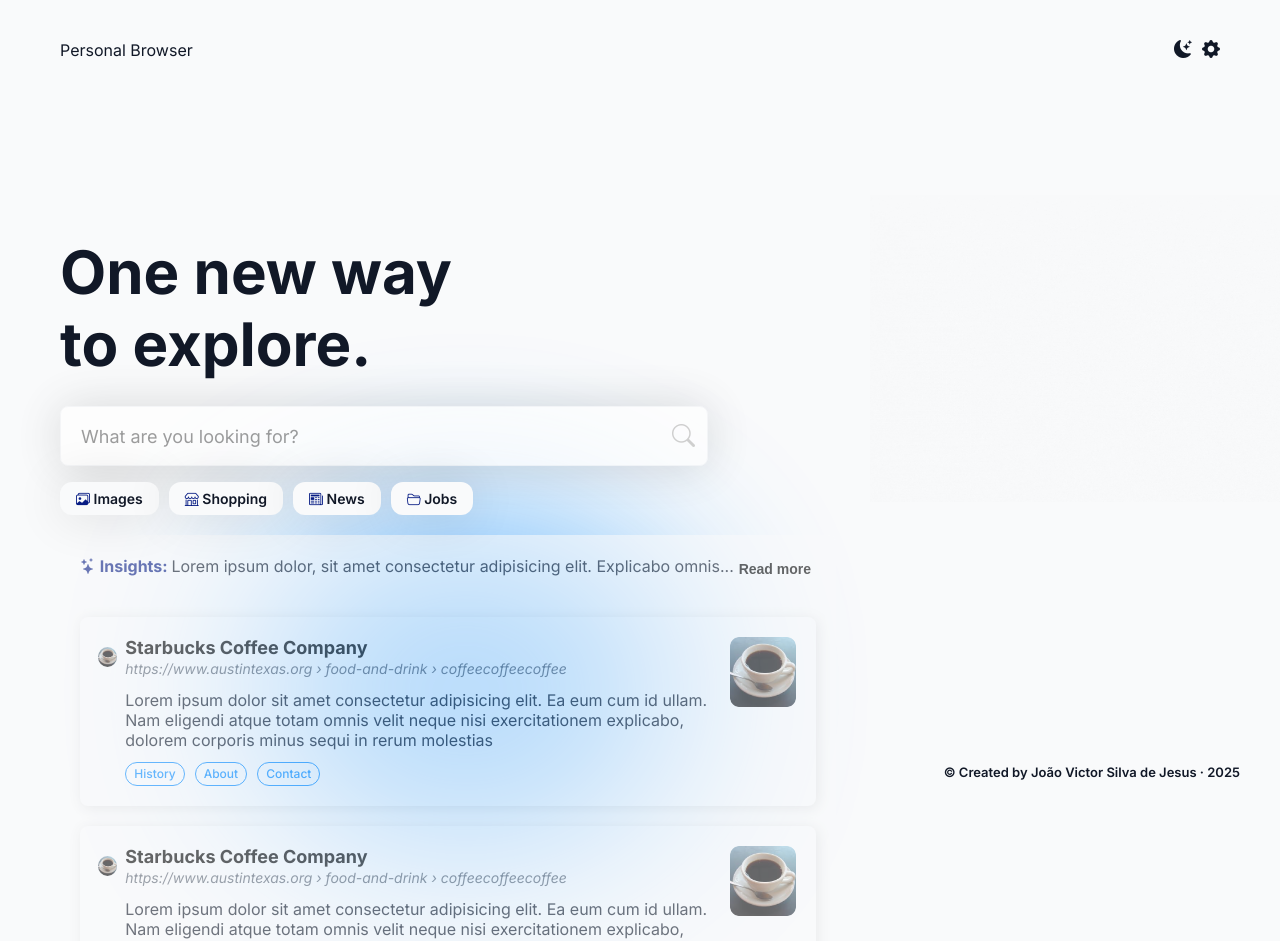
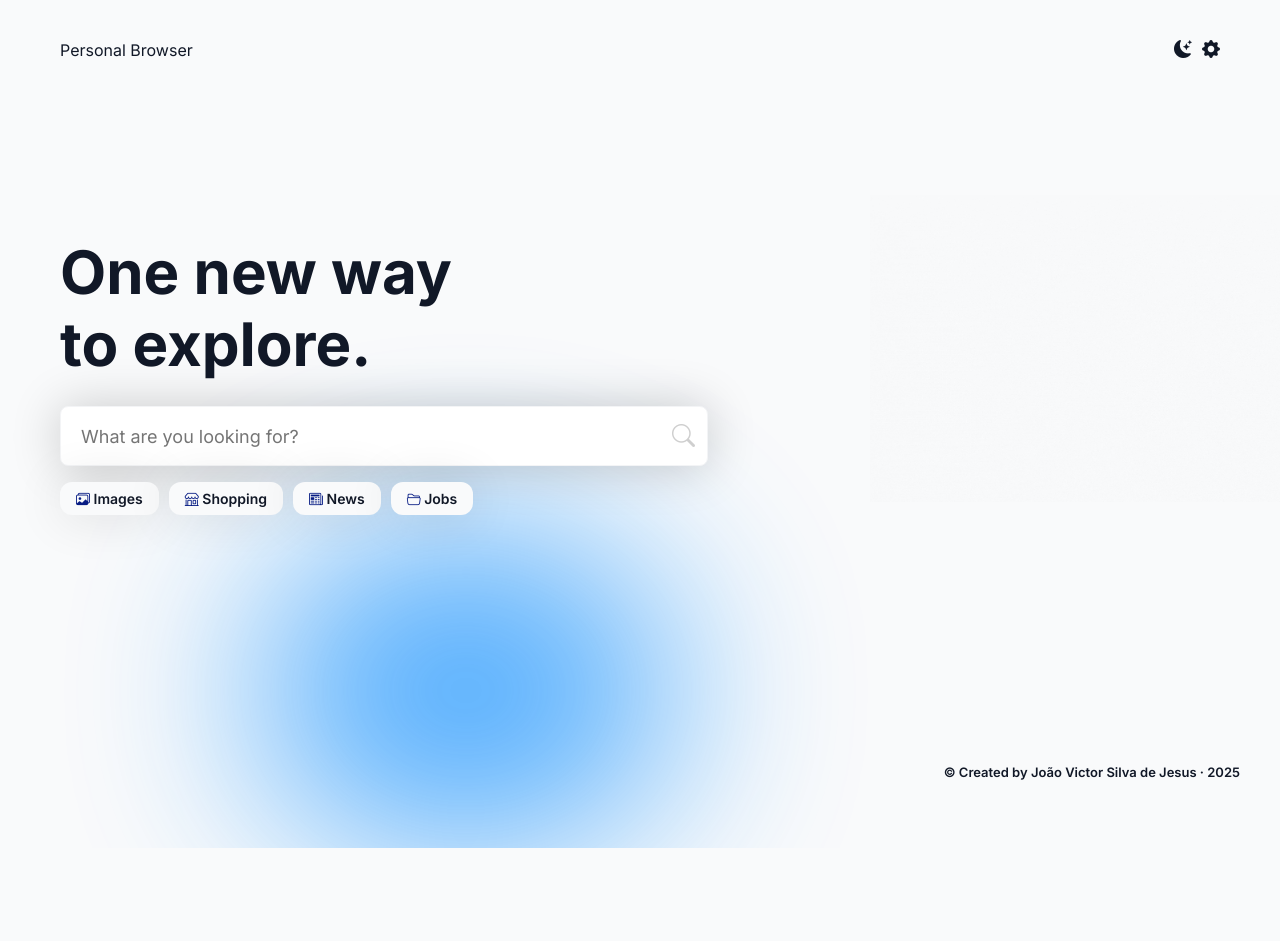
Before and after one commit to joaovsj/Personal-Browser, an Angular app: page / in a window 1280 px wide. Shown: the top 941 px of the page. After the commit the page ends 848 px from the top, so only its background shows below. Built offline with nearby package versions, Linux system fonts and the light colour scheme.

Commit message:
:sparkles: feat: a few changes done

```diff
--- a/src/app/components/general/general.component.html
+++ b/src/app/components/general/general.component.html
@@ -1,16 +1,16 @@
 <section>
     <div class="container">
-        <div class="container__overview">
-
+        <div class="container__overview" [class.expanded]="fullText">
+           <div >
                <p><i class="bi bi-stars"></i><strong> Insights: </strong>
 
                     @if(!this.fullText){
                         {{ text | readmore }}
                     } @else {
                         {{ text}}
-
                     }
                 </p>
+           </div>
 
             <button (click)="toggleFullText()">
                 {{ this.fullText ? "Read less" : "Read more" }}
--- a/src/app/components/general/general.component.scss
+++ b/src/app/components/general/general.component.scss
@@ -7,11 +7,13 @@
         .container{
             width: 100%;
             height: min-content;
-            background-color: var(--bg-color);
-            opacity: .59;
+            background: var(--bg-color);
             border-radius: 8px;
             padding: 20px;
-            color: var(--off-black);
+            color: var(--text-color);
+            box-shadow: 1px 0px 50px rgba(0,0,0,0.1);
+            position: relative;
+            z-index: 1;
 
             &__overview{
                 position: relative;
@@ -20,22 +22,35 @@
                 width: 100%;
                 height: min-content;
                 display: flex;
-                flex-direction: column;
-                transition: 4s;
+                justify-content: center;
 
-                &>p {
-                    line-height: 22px;
-                    transition: 4s;
+                &>div{
+                    width: 90%;
+
+                    &>p {
+                        line-height: 22px;
 
 
-                    strong, i{
-                        color: var(--secondary-color);
+
+                        strong, i{
+                            color: var(--primary-color);
+                        }
                     }
-
                 }
 
+                &.expanded{
+                    flex-direction: column;
+
+                    &>div{
+                        width: 100%;
+                        margin-bottom: 5px;
+                    }
+                }
+
+
+
                 &>button{
-                    position: absolute;
+                    // position: absolute;
                     bottom: 0;
                     font-size: calc(10px + 0.5vmin);
                     align-self: end;
@@ -43,6 +58,8 @@
                     border: none;
                     font-weight: bold;
                     padding: 0 5px;
+                    color: var(--text-color);
+                    transition: .3s;
 
                     &:hover{
                         cursor: pointer;
@@ -58,16 +75,12 @@
                 display: flex;
                 flex-direction: column;
                 gap: 20px;
-                // padding: 20px;
-
 
                 .result{
                     display: flex;
-                    padding: 20px 20px 20px 10px;
+                    padding: 20px 0;
                     border-radius: 8px;
-                    background-color: var(--bg-color);
-
-                    box-shadow: 2px 2px 14px rgba(0,0,0,0.1);
+                    color: var(--text-color);
 
 
                     .result__icon{
@@ -75,8 +88,7 @@
                         display: flex;
                         align-items: start;
                         justify-content: center;
-                        // background-color: tomato;
-                        padding: 10px;
+                        padding-right: 10px;
 
                         img{
                             border-radius: 50%;
@@ -90,7 +102,7 @@
                             text-decoration: none;
                             font-size: calc(14px + 0.5vmin);
                             font-weight: bold;
-                            color: #000;
+                            color: var(--primary-color);
 
                             &:hover{
                                 color: var(--secondary-color);
@@ -99,7 +111,7 @@
 
                         &>span{
                             font-size: calc(10px + 0.5vmin);
-                            color: var(--dark-grey);
+                            color: var(--text-color);
                             opacity: .8;
                             font-style: italic;
                         }
--- a/src/app/components/search/search.component.scss
+++ b/src/app/components/search/search.component.scss
@@ -15,7 +15,7 @@
             border-radius: 8px;
             padding: 20px;
             background-color: #FFF;
-            opacity: 70%;
+            // opacity: 70%;
             border: 1px solid var(--light-gray);
             font-size: calc(10px + 1vmin);
             outline: none;
--- a/src/app/page/home/home.component.html
+++ b/src/app/page/home/home.component.html
@@ -19,7 +19,7 @@
       <div class="bubble"></div>
 
         @if(currentComponent){
-          <ng-container [ngComponentOutlet]="currentComponent"></ng-container>
+          <!-- <ng-container [ngComponentOutlet]="currentComponent"></ng-container> -->
         }
 
 </main>
```
Lines whose indentation alone changed are shown as unchanged.
